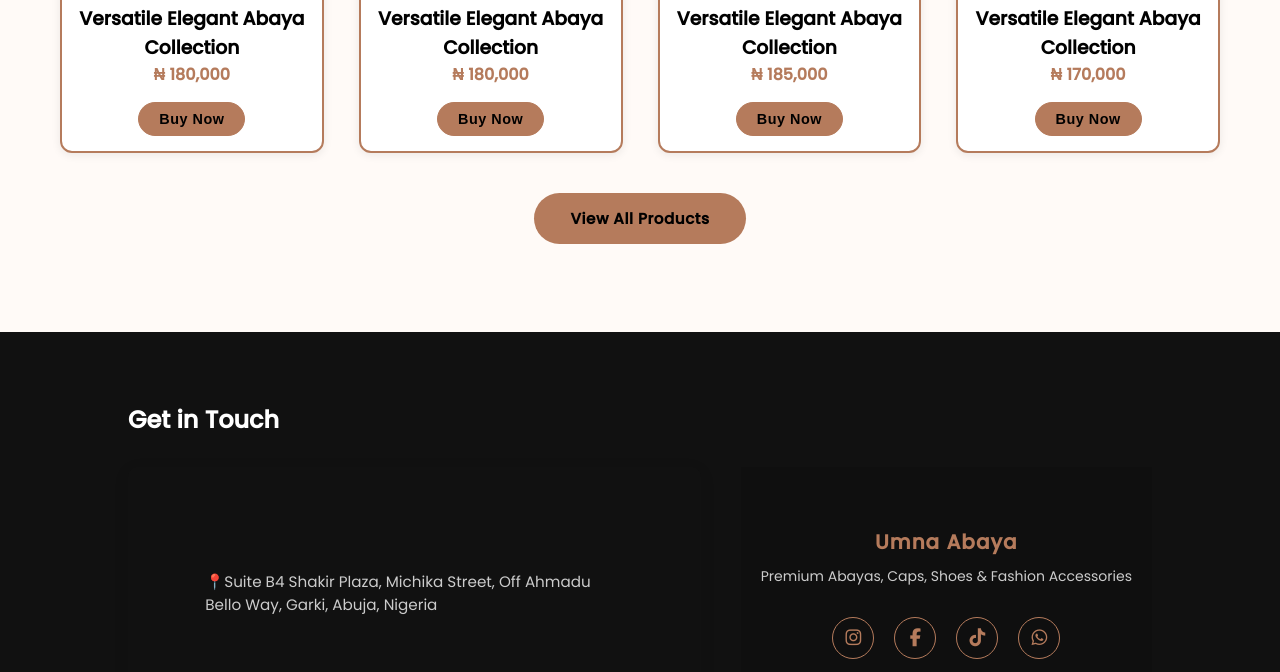
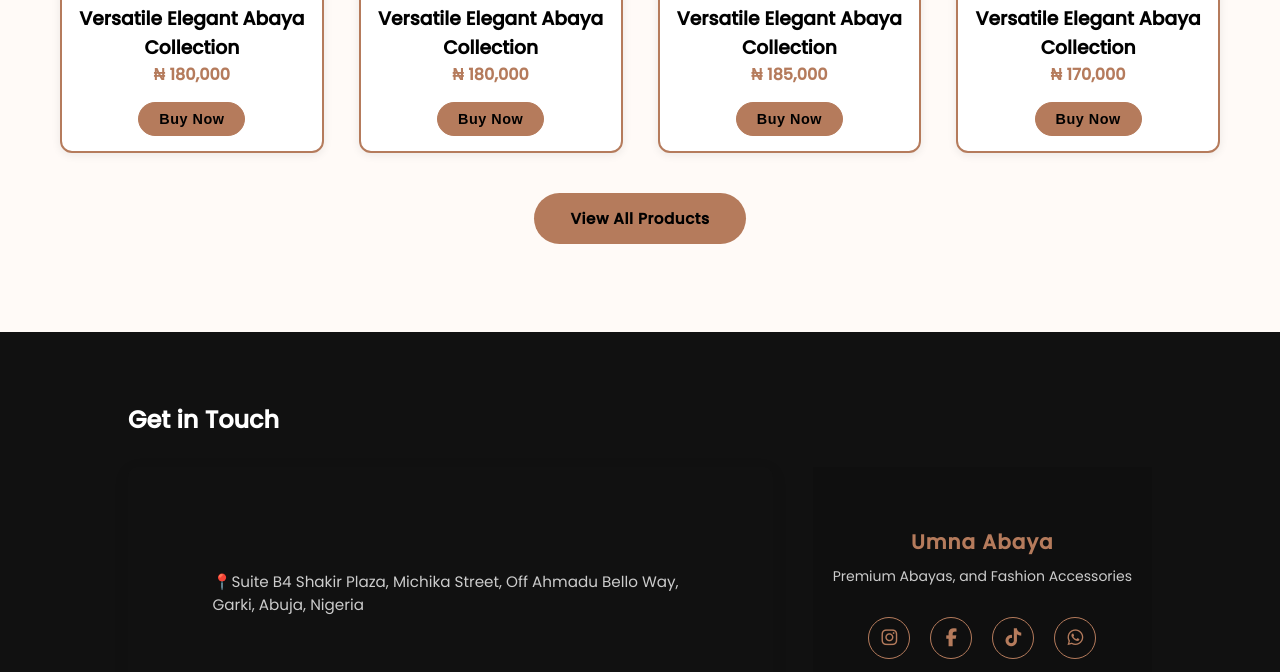
Before and after one commit to MuhammadLawal33/Umna-Abaya, a plain HTML site: page index.html in a window 1280 px wide. Shown: the part 3200-3872 px from the top of the page. Drawn offline with Linux system fonts and the light colour scheme.

Commit message:
force github page

```diff
--- a/index.html
+++ b/index.html
@@ -244,7 +244,7 @@ Garki, Abuja, Nigeria
 
     <div class="footer-brand">
       <h3>Umna Abaya</h3>
-      <p>Premium Abayas, Caps, Shoes & Fashion Accessories</p>
+      <p>Premium Abayas, and Fashion Accessories</p>
     </div>
 
     <div class="footer-socials">
```
